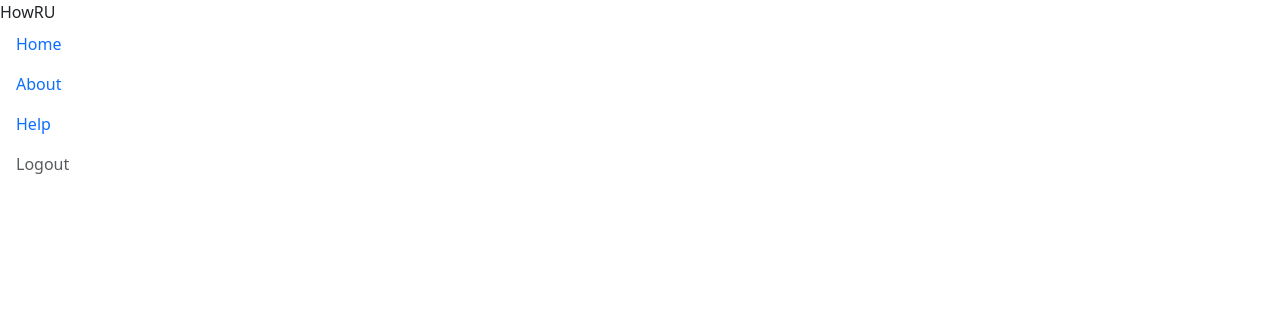
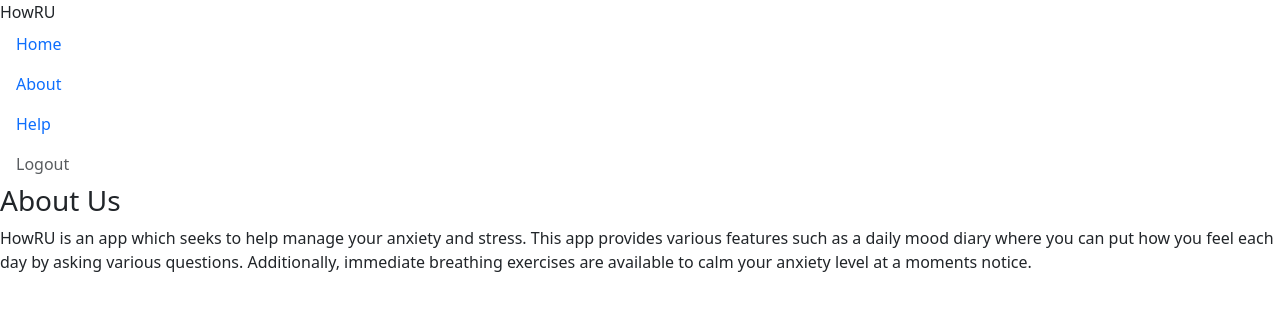
Before and after one commit to IRODR1502020/HOWRU-Spring-2024, a React (Create React App) app in the folder howru/: page / in a window 1280 px wide. Shown: the top 310 px of the page. Built offline with nearby package versions, Linux system fonts and the light colour scheme.

Commit message:
Created aboutus component

```diff
--- a/howru/src/App.js
+++ b/howru/src/App.js
@@ -1,7 +1,12 @@
 import Navbar from './Components/Navbar.js'
+import AboutUs from './Components/AboutUs.js';
 function App() {
     return (
-        <div>HowRU<Navbar /></div>
+        <div>HowRU
+        <Navbar />
+
+        <AboutUs about_us_text="HowRU is an app which seeks to help manage your anxiety and stress. This app provides various features such as a daily mood diary where you can put how you feel each day by asking various questions. Additionally, immediate breathing exercises are available to calm your anxiety level at a moments notice.  "/>
+        </div>
 
     )
 }
--- /dev/null
+++ b/howru/src/Components/AboutUs.js
@@ -0,0 +1,12 @@
+import React from 'react';
+import './bootstrap.css';
+
+export default function AboutUs(props) {
+
+    return (
+        <div>
+            <h3>About Us</h3>
+            <p>{props.about_us_text}</p>
+        </div>
+    )
+}
```
